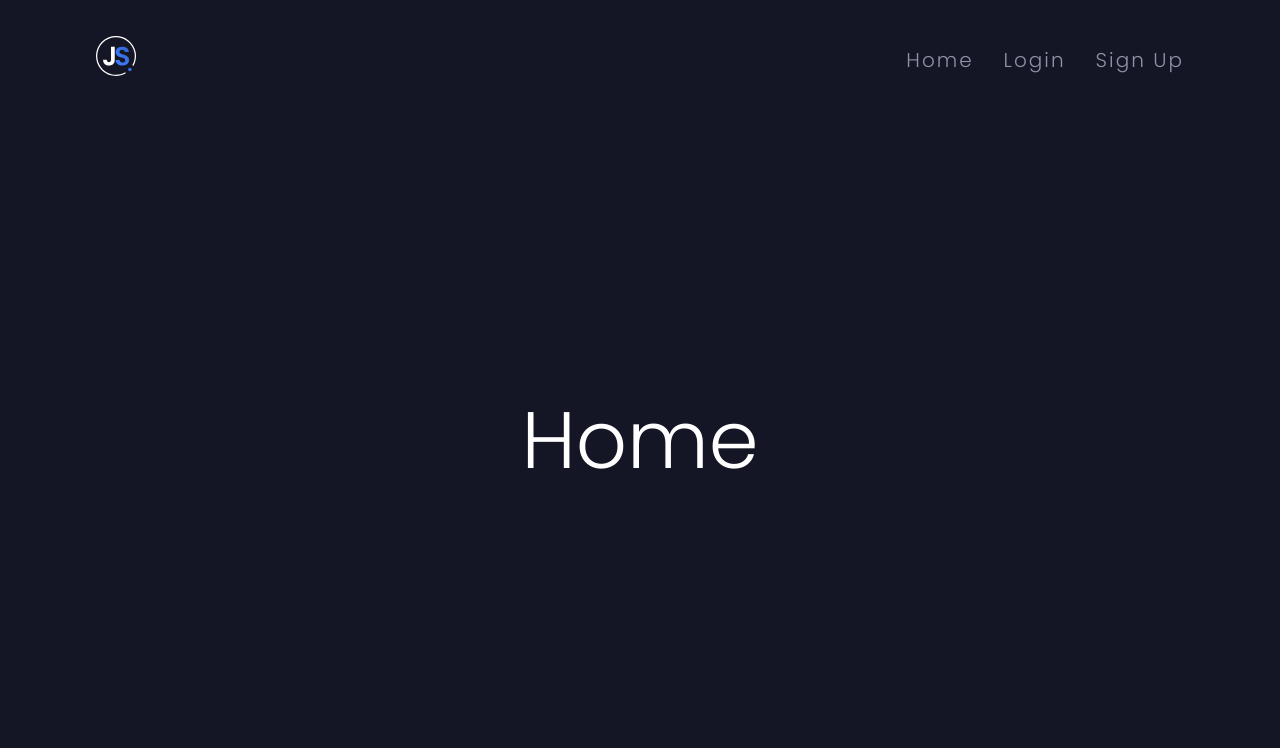
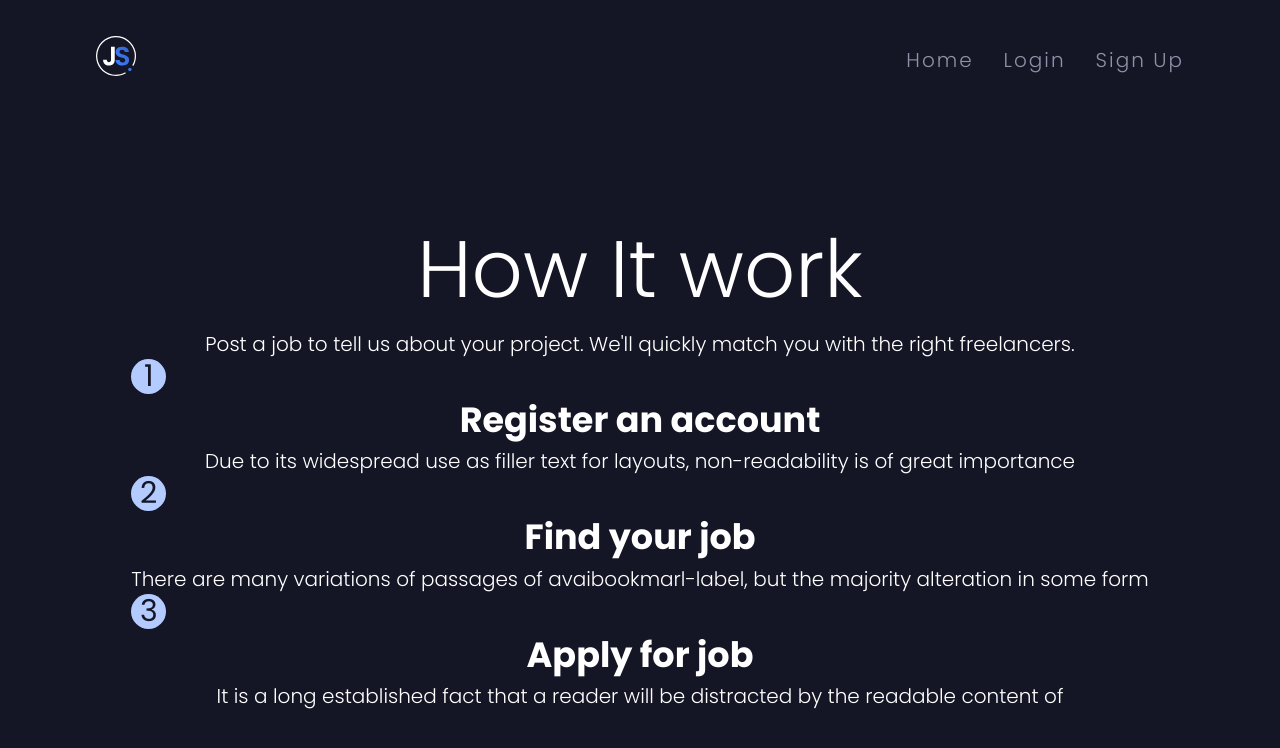
Before and after one commit to JorgeAVargasC/tzuzulcodebootcamp-frontend-react-project, a React (Create React App) app: page / in a window 1280 px wide. Shown: the top 748 px of the page. Built offline with nearby package versions, Linux system fonts and the light colour scheme.

Commit message:
home page

```diff
--- a/src/index.css
+++ b/src/index.css
@@ -83,20 +83,20 @@ p {
 }
 
 h1 {
-	font-size: 5rem;
+	font-size: 4rem;
 }
 
 h2 {
-	font-size: 4rem;
+	font-size: 3rem;
 }
 
 h3 {
-	font-size: 2.5rem;
+	font-size: 2rem;
 	font-weight: 400;
 }
 
 h4 {
-	font-size: 2rem;
+	font-size: 1rem;
 	text-transform: uppercase;
 	letter-spacing: 0.14em;
 }
@@ -544,104 +544,47 @@ nav {
 
 /* Home page */
 
-/* .section {
-    padding-top: 80px;
-    padding-bottom: 80px;
+.section {
+    padding-top: 2rem;
+    padding-bottom: 2rem;
     position: relative;
 }
 
-section {
-    display: block;
-} */
+.section-title {
+    font-size: 30px;
+    line-height: 1.500;
+    text-align: justify;
+    text-justify: inter-word;
+}
 
-/* .container, .container-fluid, .container-lg, .container-md, .container-sm, .container-xl, .container-xxl {
+.process-menu a{
+    text-decoration: none;
+    color: #f2f2f4;
+    letter-spacing: normal;
+}
+
+.parrafo h3 {
+    font-weight: bold;
+}
+
+.number{
+    color: #151625;
+    background-color:#b3cbff;
+    height: 35px;
+    width: 35px;
+    display: flex;
+    justify-content: center;
+    align-items: center;
+    border-radius: 40px;
+}
+
+.container, .container-fluid, .container-lg, .container-md, .container-sm, .container-xl, .container-xxl {
     width: 100%;
     padding-right: var(--bs-gutter-x,10px);
     padding-left: var(--bs-gutter-x,10px);
     margin-right: auto;
     margin-left: auto;
 }
-
-.me-5 {
-    margin-right: 3rem!important;
-}
-
-.text-muted {
-    --bs-text-opacity: 1;
-    color: #74788d!important;
-} */
-
-/* Find job - Jobs*/
-
-/* .trabajo {
-	width: 100%;
-	flex-direction: column;
-	border: none;
-	margin-bottom: 2rem;
-}
-
-.trabajo input {
-	width: 100%;
-	height: 4rem;
-	margin-bottom: 0.5rem;
-	text-decoration: none;
-	border: none;
-	border-radius: 0.2rem;
-	text-align: center;
-	outline: none;
-}
-
-.btn2 {
-	position: relative;
-	width: 100%;
-	display: flex;
-	justify-content: center;
-	align-items: center;
-	border-radius: 0.2rem;
-	background: var(--blue-2);
-	box-shadow: 0px 6px 24px 0px rgba(0, 0, 0, 0.2);
-	overflow: hidden;
-	border: none;
-	height: 4rem;
-	color: var(--light-1);
-	margin-bottom: 0.5rem;
-}
-
-.btn2:hover {
-	cursor: pointer;
-}
-
-.btn2:after {
-	content: " ";
-	width: 0%;
-	height: 100%;
-	background: var(--blue-1);
-	position: absolute;
-	transition: all 0.4s ease-in-out;
-	right: 0;
-}
-
-.btn2:hover::after {
-	right: auto;
-	left: 0;
-	width: 100%;
-}
-
-.btn2 span {
-	text-align: center;
-	text-decoration: none;
-	width: 100%;
-	padding: 1.2rem 3rem;
-	color: var(--light-1);
-	letter-spacing: 0.2rem;
-	z-index: 20;
-	transition: all 0.3s ease-in-out;
-}
-
-.btn2:hover span {
-	color: var(--dark-1);
-	animation: scaleUp 0.3s ease-in-out;
-} */
 
 /* All Jobs */
 
--- a/src/pages/Home.jsx
+++ b/src/pages/Home.jsx
@@ -5,8 +5,56 @@ export default function Home() {
 	return (
 		<>
 			<Navbar />
-			<div className="container">
-				<h1>Home</h1>
+			<div className="section">
+				<div className="container">
+					<div className="section-title">
+						<h1>How It work</h1>
+						<p>Post a job to tell us about your project. We'll quickly match you with the right freelancers. </p>
+
+						<div className="process-menu">
+							<div className="nav-link">
+								<div className="d-flex">
+									<div className="number">
+										1
+									</div>
+
+									<div className="parrafo">
+										<h3>Register an account</h3>
+										<p>Due to its widespread use as filler text for layouts, non-readability is of great importance</p>
+									</div>
+								</div>
+							</div>
+
+							<div className="nav-link">
+								<div className="d-flex">
+									<div className="number">
+										2
+									</div>
+
+									<div className="parrafo">
+										<h3>Find your job</h3>
+										<p>There are many variations of passages of avaibookmarl-label, but the majority alteration in some form</p>
+									</div>
+								</div>
+							</div>
+
+							<div className="nav-link">
+								<div className="d-flex">
+									<div className="number">
+										3
+									</div>
+
+									<div className="parrafo">
+										<h3>Apply for job</h3>
+										<p>It is a long established fact that a reader will be distracted by the readable content of</p>
+									</div>
+								</div>
+							</div>
+						</div>
+
+					</div>
+
+				</div>
 			</div>
 		</>
 	)
```
